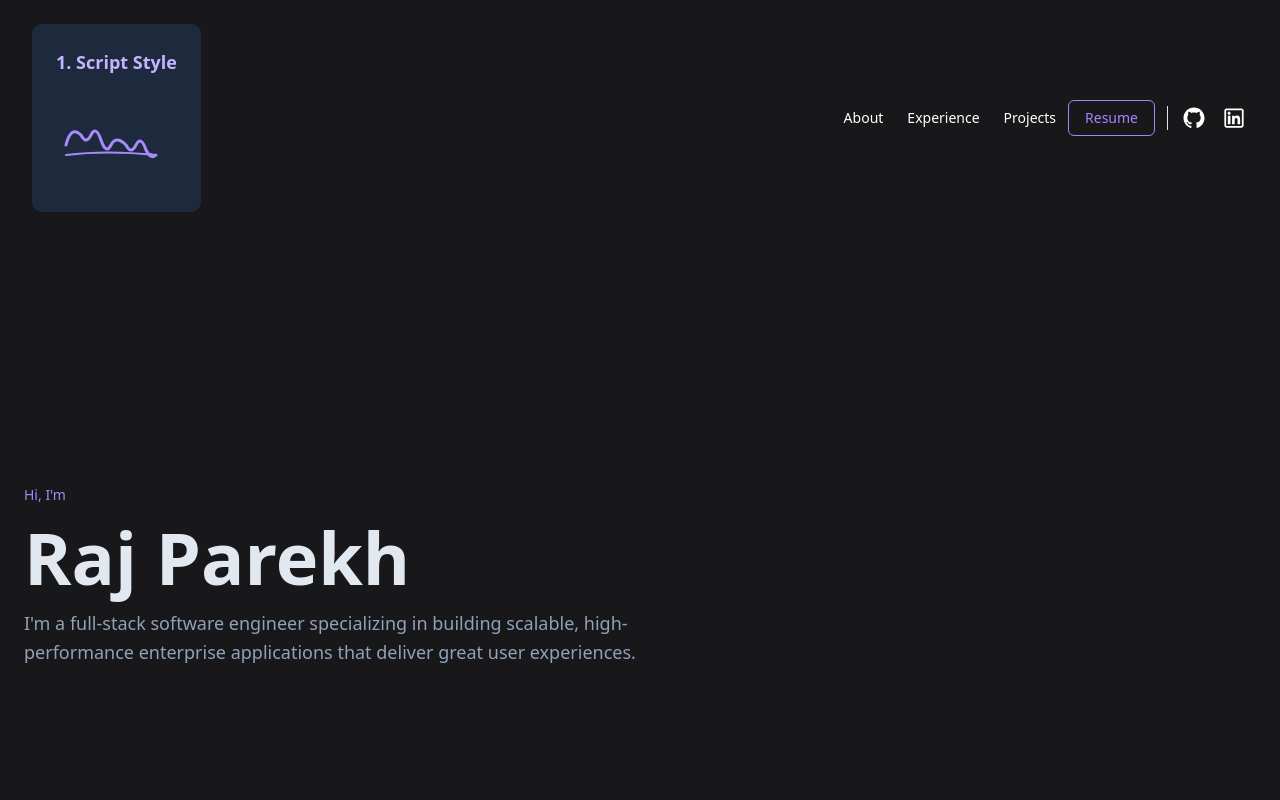
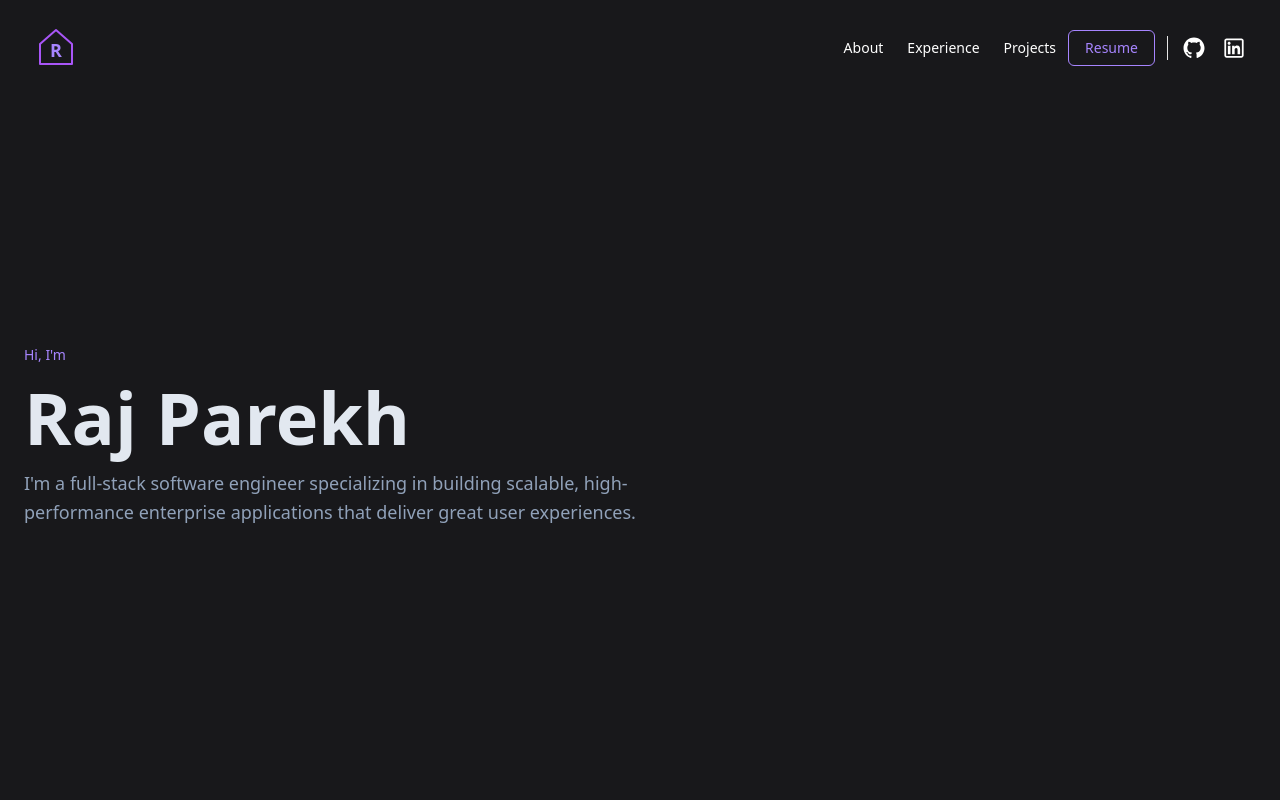
Before and after one commit to rparekh01/my-portfolio, a Next.js app: page / in a window 1280 px wide. Shown: the top 800 px of the page. Built offline with nearby package versions, Linux system fonts and the light colour scheme.

Commit message:
home icon

```diff
--- a/src/components/Logo.tsx
+++ b/src/components/Logo.tsx
@@ -7,35 +7,39 @@ export function Logo() {
       href="/"
       className="group hover:text-violet-400 hover:shadow-violet-500/10"
     >
-      {/* <TbCircleLetterR className="size-10" /> */}
-      <div className="bg-slate-800 p-6 rounded-lg">
-        <h3 className="text-lg font-semibold mb-4 text-violet-300">
-          1. Script Style
-        </h3>
-        <div className="flex justify-center items-center h-24">
+      <div className="relative">
+        {/* Home icon outline with R inside */}
         <svg
-            width="120"
-            height="60"
-            viewBox="0 0 120 60"
-            className="hover:scale-105 transition-transform cursor-pointer"
+          width="48"
+          height="48"
+          viewBox="0 0 48 48"
+          className="hover:drop-shadow-lg transition-all duration-300"
         >
+          {/* House outline */}
           <path
-              d="M10 35 Q15 15 25 25 Q30 35 35 25 Q40 15 45 30 Q50 45 55 35 Q60 25 70 35 Q75 45 80 35 Q85 25 90 40 Q95 50 100 45"
-              stroke="#a78bfa"
-              strokeWidth="3"
-              fill="none"
-              strokeLinecap="round"
-            />
-            <circle cx="95" cy="45" r="2" fill="#a78bfa" />
-            <path
-              d="M10 45 Q50 40 100 45"
-              stroke="#a78bfa"
+            d="M24 6L8 20v20h32V20L24 6z"
+            stroke="rgb(168 85 247)"
             strokeWidth="2"
             fill="none"
+            strokeLinejoin="round"
             strokeLinecap="round"
+            className="group-hover:stroke-violet-300 transition-colors duration-300"
           />
+
+          {/* R letter in the center */}
+          <text
+            x="24"
+            y="28"
+            textAnchor="middle"
+            dominantBaseline="middle"
+            className="text-lg font-mono font-bold fill-violet-400 group-hover:fill-violet-300 transition-colors duration-300 select-none"
+          >
+            R
+          </text>
         </svg>
-        </div>
+
+        {/* Optional: Subtle glow effect on hover */}
+        <div className="absolute inset-0 bg-violet-400/10 opacity-0 group-hover:opacity-100 transition-opacity duration-300 pointer-events-none rounded-lg" />
       </div>
     </Link>
   );
```
Lines whose indentation alone changed are shown as unchanged.
